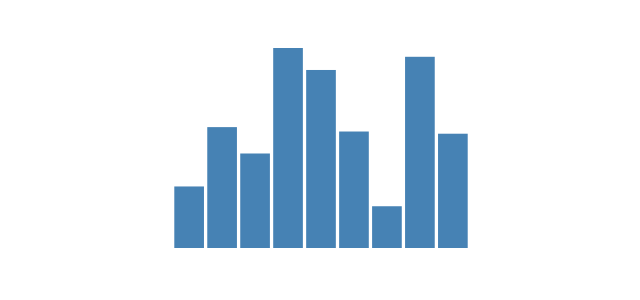
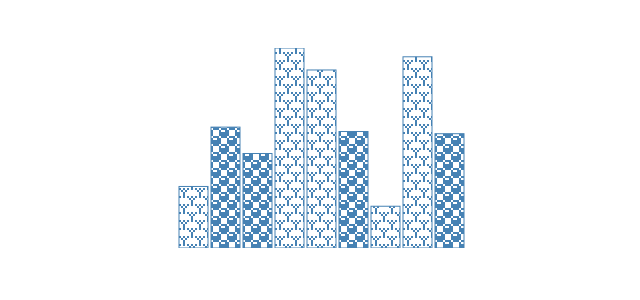
Before and after one commit to joaopalmeiro/fe-playground, a React (Vite) app in the folder gem-patterns/: page / in a window 1280 px wide. Shown: the top 300 px of the page, without its empty margins (319-959 px from the left). Built offline with nearby package versions, Linux system fonts and the light colour scheme.

Commit message:
Add first patterns

```diff
--- a/gem-patterns/src/BarChart.tsx
+++ b/gem-patterns/src/BarChart.tsx
@@ -2,11 +2,15 @@ import { scaleBand, scaleLinear } from "d3-scale";
 import type { JSX } from "react";
 
 import type { Datum } from "./constants";
+import GemPatterns from "./GemPatterns";
+import { patternElementId } from "./patterns";
 
 const BAND_PADDING = 0.1;
+const WIDTH = 300;
 const HEIGHT = 200;
 const ORIGIN = 0;
-const WIDTH = 300;
+
+const STROKE_COLOR = "steelblue";
 
 interface BarChartProps {
   data: Datum[];
@@ -16,7 +20,8 @@ function BarChart({ data }: BarChartProps): JSX.Element {
   const xScale = scaleBand()
     .domain(data.map((datum) => datum.x))
     .range([ORIGIN, WIDTH])
-    .padding(BAND_PADDING);
+    .padding(BAND_PADDING)
+    .round(true);
 
   const yScale = scaleLinear()
     .domain([ORIGIN, Math.max(...data.map((datum) => datum.y))])
@@ -24,6 +29,7 @@ function BarChart({ data }: BarChartProps): JSX.Element {
 
   return (
     <svg xmlns="http://www.w3.org/2000/svg" width={WIDTH} height={HEIGHT} viewBox={`0 0 ${WIDTH} ${HEIGHT}`}>
+      <GemPatterns />
       {data.map((datum) => (
         <rect
           key={datum.x}
@@ -31,7 +37,8 @@ function BarChart({ data }: BarChartProps): JSX.Element {
           y={yScale(datum.y)}
           width={xScale.bandwidth()}
           height={HEIGHT - yScale(datum.y)}
-          fill="steelblue"
+          fill={`url(#${patternElementId(datum.pattern)})`}
+          stroke={STROKE_COLOR}
         />
       ))}
     </svg>
--- /dev/null
+++ b/gem-patterns/src/GemPatterns.tsx
@@ -0,0 +1,30 @@
+import type { JSX } from "react";
+
+import { GEM_PATTERNS, PATTERN_HEIGHT, PATTERN_IDS, PATTERN_WIDTH, patternElementId, patternToPath } from "./patterns";
+
+const PATTERN_COLOR = "steelblue";
+const PIXEL_SIZE = 2;
+
+function GemPatterns(): JSX.Element {
+  return (
+    <defs>
+      {PATTERN_IDS.map((patternId) => (
+        <pattern
+          key={patternId}
+          id={patternElementId(patternId)}
+          patternUnits="userSpaceOnUse"
+          width={PATTERN_WIDTH * PIXEL_SIZE}
+          height={PATTERN_HEIGHT * PIXEL_SIZE}
+        >
+          <path
+            d={patternToPath(GEM_PATTERNS[patternId])}
+            fill={PATTERN_COLOR}
+            transform={`scale(${PIXEL_SIZE})`}
+          />
+        </pattern>
+      ))}
+    </defs>
+  );
+}
+
+export default GemPatterns;
--- a/gem-patterns/src/constants.ts
+++ b/gem-patterns/src/constants.ts
@@ -1,16 +1,19 @@
+import { randomPattern } from "./patterns";
+
 export interface Datum {
+  pattern: ReturnType<typeof randomPattern>;
   x: string;
   y: number;
 }
 
 export const DATA: Datum[] = [
-  { x: "A", y: 28 },
-  { x: "B", y: 55 },
-  { x: "C", y: 43 },
-  { x: "D", y: 91 },
-  { x: "E", y: 81 },
-  { x: "F", y: 53 },
-  { x: "G", y: 19 },
-  { x: "H", y: 87 },
-  { x: "I", y: 52 },
+  { pattern: randomPattern(), x: "A", y: 28 },
+  { pattern: randomPattern(), x: "B", y: 55 },
+  { pattern: randomPattern(), x: "C", y: 43 },
+  { pattern: randomPattern(), x: "D", y: 91 },
+  { pattern: randomPattern(), x: "E", y: 81 },
+  { pattern: randomPattern(), x: "F", y: 53 },
+  { pattern: randomPattern(), x: "G", y: 19 },
+  { pattern: randomPattern(), x: "H", y: 87 },
+  { pattern: randomPattern(), x: "I", y: 52 },
 ];
--- /dev/null
+++ b/gem-patterns/src/patterns.ts
@@ -0,0 +1,33 @@
+// Source: https://github.com/emutos/emutos/blob/d54e1d724bc79697c27753131709cf2015079f33/vdi/vdi_fill.c#L56
+export const GEM_PATTERNS = {
+  // Trees
+  12: [0x02_02, 0x02_02, 0xAAAA, 0x50_50, 0x20_20, 0x20_20, 0xAAAA, 0x05_05],
+  // Balls
+  19: [0x77_77, 0x98_98, 0xf8_f8, 0xF8F8, 0x77_77, 0x89_89, 0x8F8F, 0x8F8F],
+} as const satisfies Record<number, readonly number[]>;
+
+export const PATTERN_WIDTH = 16;
+export const PATTERN_HEIGHT = 8;
+
+export type PatternId = keyof typeof GEM_PATTERNS;
+
+export const PATTERN_IDS = Object.keys(GEM_PATTERNS).map(Number) as PatternId[];
+
+export function randomPattern(): PatternId {
+  return PATTERN_IDS[Math.floor(Math.random() * PATTERN_IDS.length)];
+}
+
+export function patternElementId(patternId: PatternId): string {
+  return `gem-pattern-${String(patternId)}`;
+}
+
+export function patternToPath(rows: readonly number[]): string {
+  return rows
+    .flatMap((row, rowIndex) =>
+      Array.from(
+        row.toString(2).padStart(PATTERN_WIDTH, "0").matchAll(/1/gu),
+        (match) => `M${match.index} ${rowIndex}h1v1h-1z`,
+      ),
+    )
+    .join("");
+}
```
Also changed, not shown: 1 other file (tests, documents, lock files or other folders).
